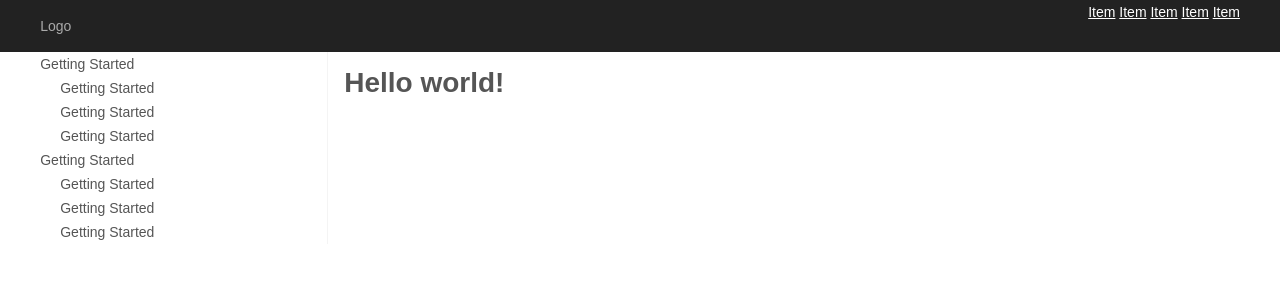
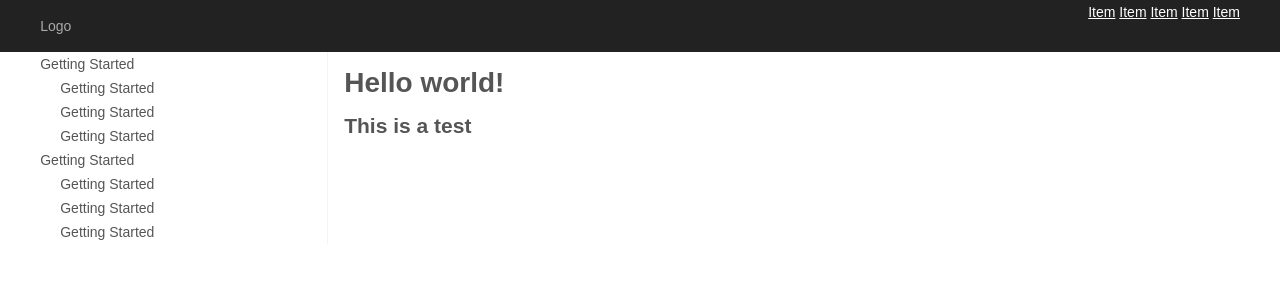
Before and after one commit to rusic/documentation, a Jekyll site: the page built from index.md, in a window 1280 px wide. Shown: the top 300 px of the page. Built offline with Jekyll 4.4.1, drawn with Linux system fonts in a browser that asks for light colours.

Commit message:
Testing heading IDs

```diff
--- a/index.md
+++ b/index.md
@@ -4,3 +4,6 @@ title: Introduction
 ---
 
 # Hello world!
+
+
+## This is a test
```
